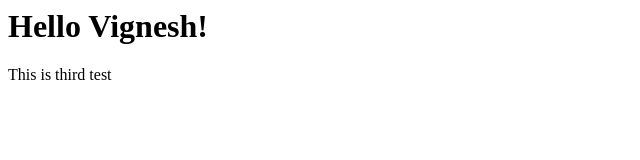
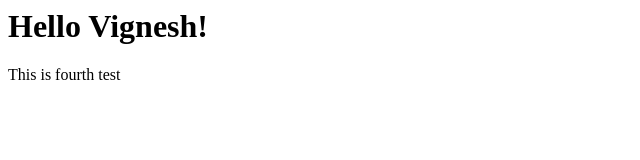
Before and after one commit to vigneshrangaraj/AWSHelloWorldDemo, a plain HTML site: page index.html in a window 1280 px wide. Shown: the full height of the page, 0-640 px from the left. Drawn offline with Linux system fonts and the light colour scheme.

Commit message:
Update index.html

```diff
--- a/index.html
+++ b/index.html
@@ -1,2 +1,2 @@
 <h1>Hello Vignesh!</h1>
-<p>This is third test</p>
+<p>This is fourth test</p>
```
